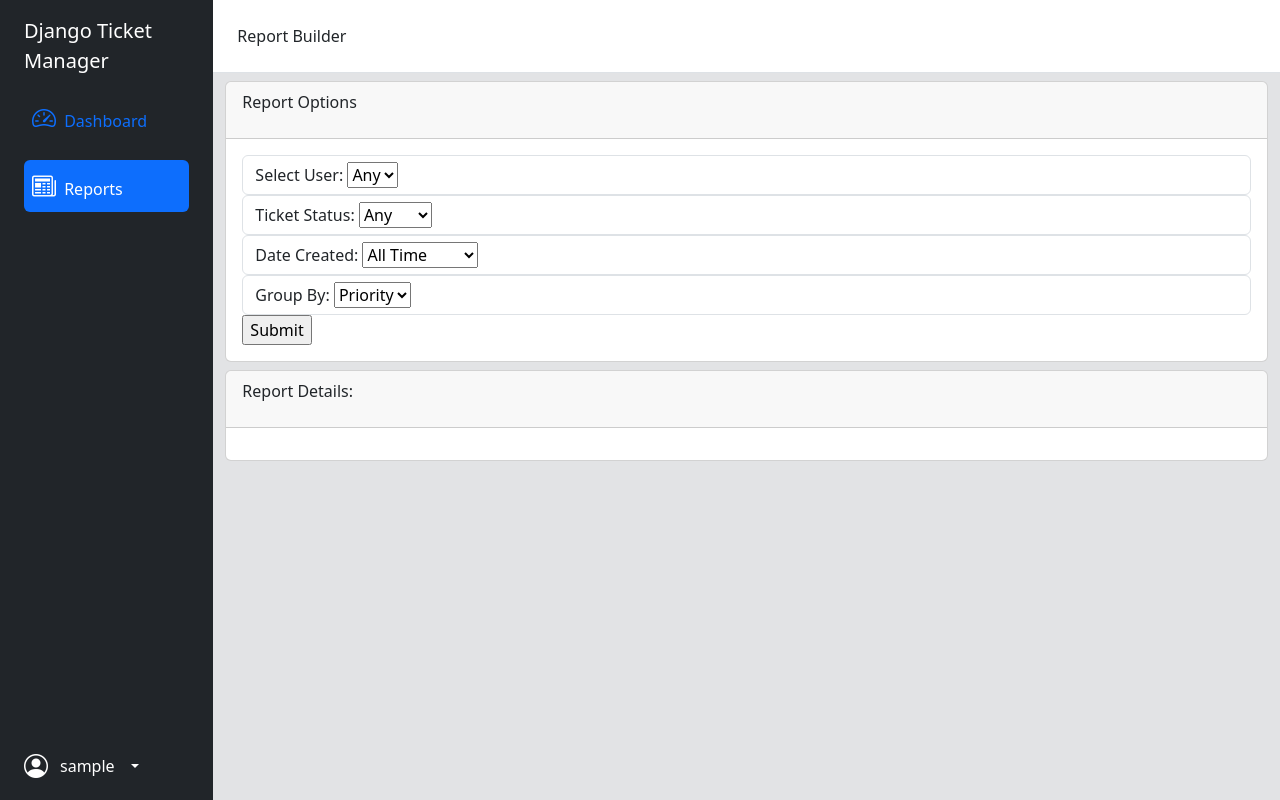
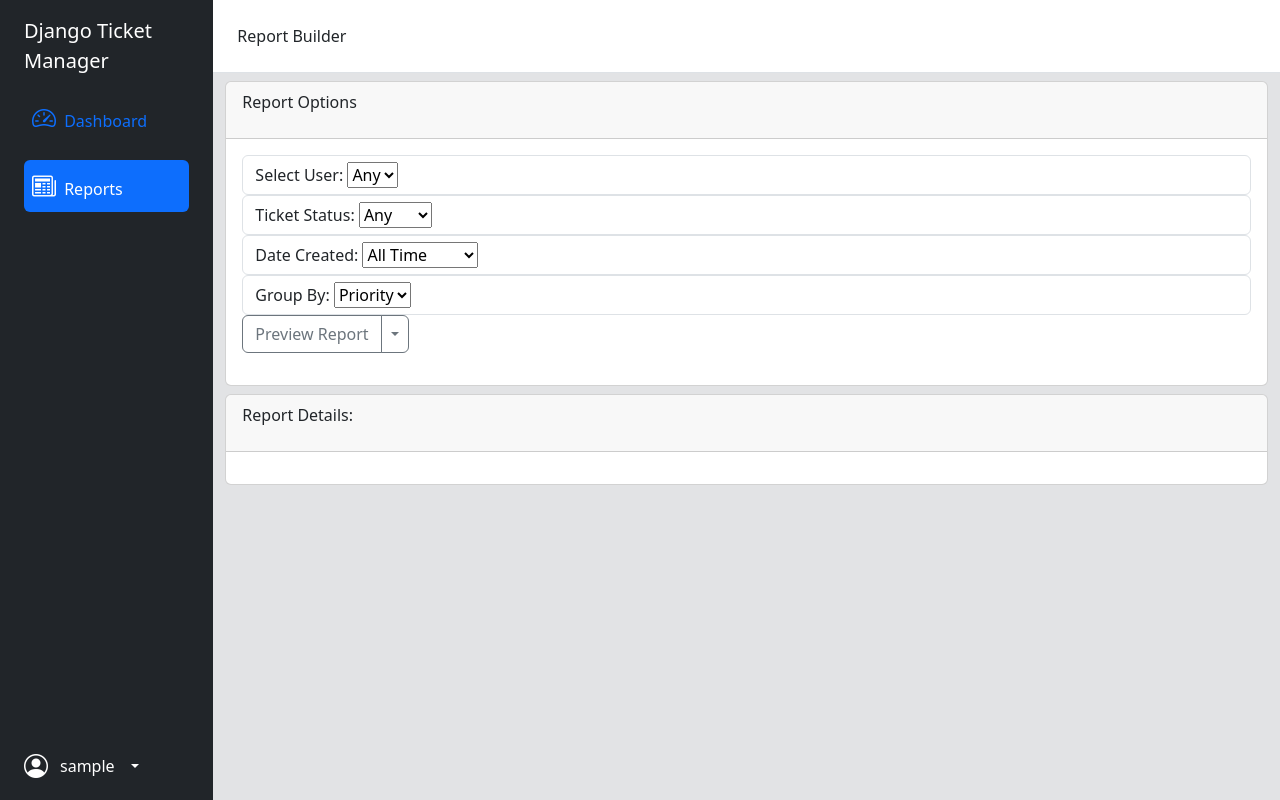
Before and after one commit to Blathe/djangotickets, a Django app: page /reports/ in a window 1280 px wide. Run offline with Django 4.2, Linux system fonts and the light colour scheme; the visitor is signed in with stand-in values (Sample User, id 1); data comes from the database, SQL or seed files in the repository; some libraries are stand-ins or nearby versions.

Commit message:
reporting csv functionality

```diff
--- a/reports/templates/reports/index.html
+++ b/reports/templates/reports/index.html
@@ -82,7 +82,17 @@
                                         {{ field }}
                                     </div>
                                 {% endfor %}
-                                <input type="submit" value="Submit">
+                                <div class="input-group mb-3">
+                                    <button type="submit" class="btn btn-outline-secondary">Preview Report</button>
+                                    <button type="button" class="btn btn-outline-secondary dropdown-toggle dropdown-toggle-split" data-bs-toggle="dropdown" aria-expanded="false">
+                                      <span class="visually-hidden">Toggle Dropdown</span>
+                                    </button>
+                                    <ul class="dropdown-menu">
+                                      <li><a class="dropdown-item" href="test">Download CSV</a></li>
+                                    </ul>
+                                  </div>
+
+
                             </form>
                         </div>
 
--- a/reports/views.py
+++ b/reports/views.py
@@ -57,7 +57,7 @@
 
 def csv_test(request):
     # Create the HttpResponse object with the appropriate CSV header.
-    file_name = "report-" + datetime.now
+    file_name = "report-{date}".format(date = timezone.now())
     response = HttpResponse(
         content_type="text/csv",
         headers={"Content-Disposition": 'attachment; filename="{file}"'.format(file = file_name)},
```
